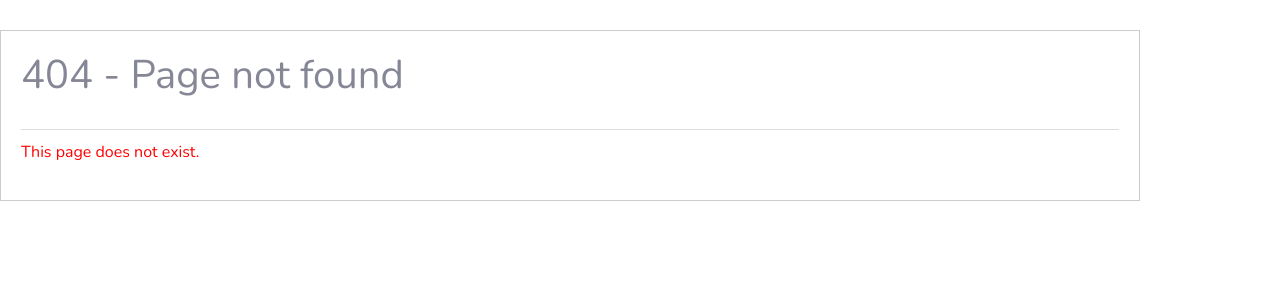
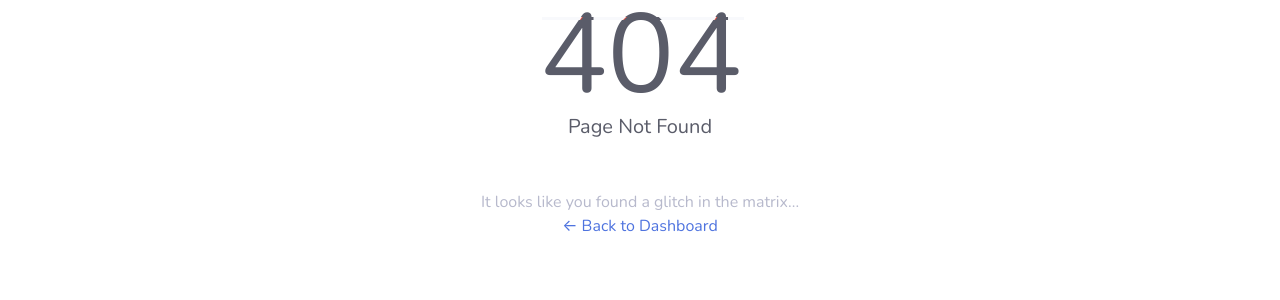
Before and after one commit to ammaragha/Cafeteria, a PHP site: template application/view/error/404.php in a window 1280 px wide. Shown: the top 300 px of the page. Run offline with PHP 8.4, Linux system fonts and the light colour scheme; the template is opened without the code that fills it, so the values that code supplies are empty.

Commit message:
editing dashboard views

```diff
--- a/application/view/dashboard/index.php
+++ b/application/view/dashboard/index.php
@@ -303,7 +303,7 @@
             <li class="nav-item dropdown no-arrow">
                 <a class="nav-link dropdown-toggle" href="#" id="userDropdown" role="button"
                     data-toggle="dropdown" aria-haspopup="true" aria-expanded="false">
-                    <span class="mr-2 d-none d-lg-inline text-gray-600 small">Douglas McGee</span>
+                    <span class="mr-2 d-none d-lg-inline text-gray-600 small"><?= $this->user_name; ?></span>
                     <img class="img-profile rounded-circle"
                         src="img/undraw_profile.svg">
                 </a>
@@ -323,7 +323,7 @@
                         Activity Log
                     </a>
                     <div class="dropdown-divider"></div>
-                    <a class="dropdown-item" href="#" data-toggle="modal" data-target="#logoutModal">
+                    <a class="dropdown-item" href="<?= Config::get('URL') . 'login/logout'?>" data-toggle="modal" data-target="#logoutModal">
                         <i class="fas fa-sign-out-alt fa-sm fa-fw mr-2 text-gray-400"></i>
                         Logout
                     </a>
@@ -704,7 +704,7 @@ aria-hidden="true">
     <div class="modal-body">Select "Logout" below if you are ready to end your current session.</div>
     <div class="modal-footer">
         <button class="btn btn-secondary" type="button" data-dismiss="modal">Cancel</button>
-        <a class="btn btn-primary" href="login.html">Logout</a>
+        <a class="btn btn-primary" href="<?= Config::get('URL') . 'login/logout'?>">Logout</a>
     </div>
 </div>
 </div>
--- a/application/view/error/404.php
+++ b/application/view/error/404.php
@@ -1,6 +1,11 @@
-<div class="container">
-    <h1>404 - Page not found</h1>
-    <div class="box">
-        <p class="red-text">This page does not exist.</p>
-    </div>
-</div>
+<div class="container-fluid">
+
+                    <!-- 404 Error Text -->
+                    <div class="text-center">
+                        <div class="error mx-auto" data-text="404">404</div>
+                        <p class="lead text-gray-800 mb-5">Page Not Found</p>
+                        <p class="text-gray-500 mb-0">It looks like you found a glitch in the matrix...</p>
+                        <a href="<?= Config::get('URL') . 'dashboard'?>">&larr; Back to Dashboard</a>
+                    </div>
+
+                </div>
--- a/application/view/login/index.php
+++ b/application/view/login/index.php
@@ -42,7 +42,7 @@
             <!-- register box on right side -->
             <div class="register-box">
                 <h2>No account yet ?</h2>
-                <a href="<?php echo Config::get('URL'); ?>register/index">Register</a>
+                <a href="<?php echo Config::get('URL'); ?>dashboard">Register</a>
             </div>
 
         </div>
```
